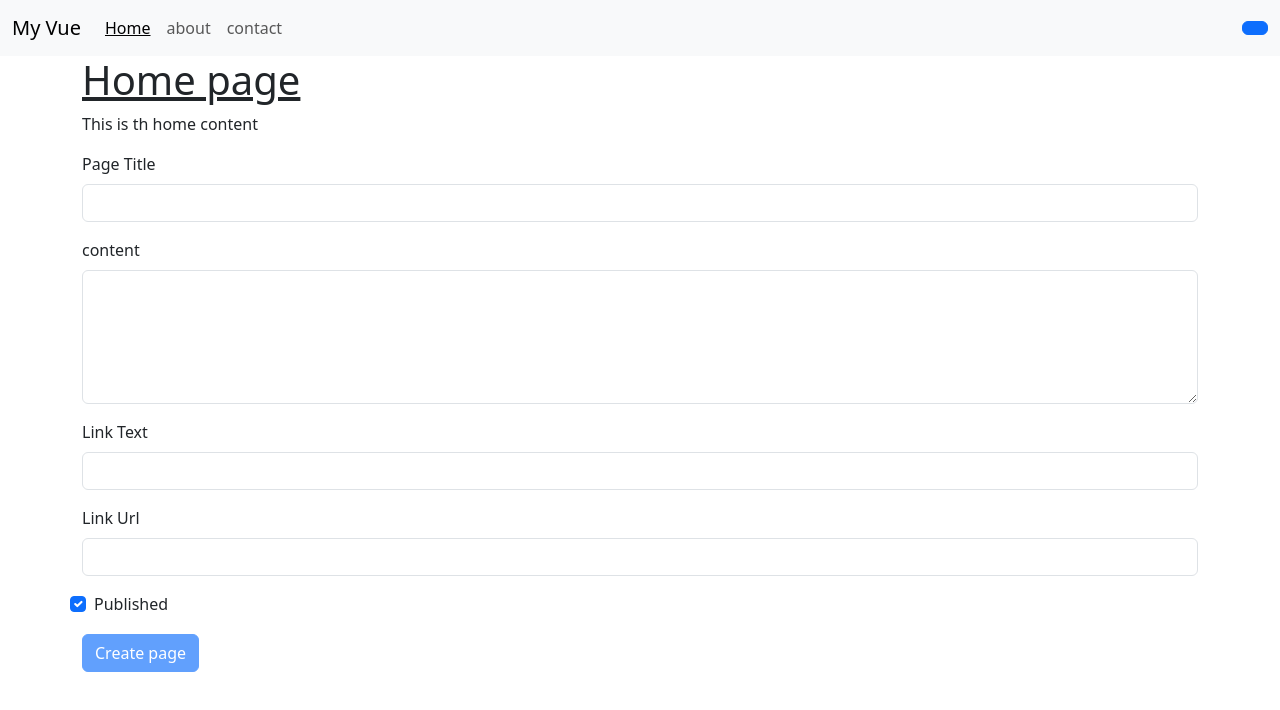
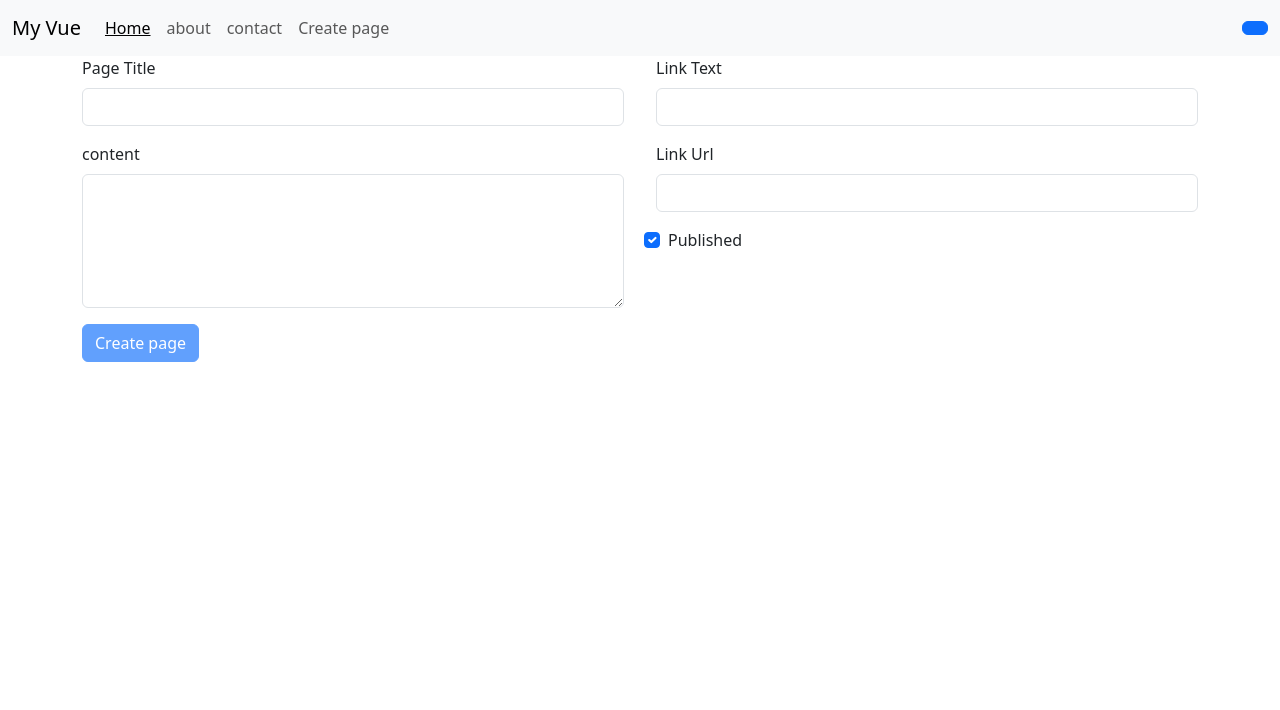
Before and after one commit to Atulhackit/vue-start-spa, a Vue app: page /#/create in a window 1280 px wide. Shown: the top 710 px of the page. Built offline with nearby package versions, Linux system fonts and the light colour scheme.

Commit message:
vue router,route params,loading DAta,watching params toload dta

```diff
--- a/package.json
+++ b/package.json
@@ -10,7 +10,8 @@
   "dependencies": {
     "bootstrap": "^5.3.2",
     "core-js": "^3.8.3",
-    "vue": "^3.2.13"
+    "vue": "^3.2.13",
+    "vue-router": "^4.2.5"
   },
   "devDependencies": {
     "@babel/core": "^7.12.16",
--- a/src/App.vue
+++ b/src/App.vue
@@ -3,20 +3,22 @@
         :pages="pages"
         :activePage="activePage" >
     </app-nav-bar>
-    <page-viewer
+    <router-view></router-view>
+
+    <!-- <page-viewer
         v-if="pages.length>0"
         :page="pages[activePage]">
     </page-viewer>
     <create-page
         @page-created="pageCreated"
     >
-    </create-page>
+    </create-page> -->
 
 </template>
 <script>
 import AppNavBar from './components/AppNavBar.vue';
-import CreatePage from './components/CreatePage.vue';
-import PageViewer from './components/PageViewer.vue';
+// import CreatePage from './components/CreatePage.vue';
+// import PageViewer from './components/PageViewer.vue';
 
 export default {
     created(){
@@ -44,7 +46,7 @@ export default {
             this.pages.push(pageObj)
         }
     },
-    components: { AppNavBar,PageViewer,CreatePage }
+    components: { AppNavBar }
 }
 
 </script>
--- a/src/components/AppNavBar.vue
+++ b/src/components/AppNavBar.vue
@@ -12,6 +12,15 @@
                         @activated="$emit('activated')"
                         >
                     </navbar-link>
+                    <li>
+                        <router-link
+                            to="/create"
+                            class="nav-link"
+                            :titile="`This is ${page?.link?.linkText} page.`"
+                            arial-current="page">
+                            Create page
+                        </router-link>
+                    </li>
 
             </ul>
             <form class="d-flex">
--- a/src/components/CreatePage.vue
+++ b/src/components/CreatePage.vue
@@ -1,7 +1,7 @@
 <template>
     <div class="container mb-3">
-        <form action="">
-            <div class="col">
+        <form action="" class="form-container">
+            <div class="col ">
                 <div class="mb-3 col">
                     <label for="pageTitle" class="form-label">
                         Page Title
@@ -13,6 +13,12 @@
                         content
                     </label>
                     <textarea type="text" class="form-control" rows="5" v-model="content"></textarea>
+                </div>
+                <div class="mb-3">
+                <button class=" btn btn-primary" :disabled="isFormInvalid" @click.prevent="submitForm">
+                    Create page
+                </button>
+            </div>
             </div>
             <div class="col">
                 <div class="mb-3">
@@ -34,27 +40,22 @@
                     </div>
                 </div>
             </div>
-                <div class="mb-3">
-                    <button class=" btn btn-primary" :disabled="isFormInvalid" @click.prevent="submitForm">
-                        Create page
-                    </button>
-                </div>
-            </div>
+
         </form>
     </div>
 </template>
 
 <script>
 export default {
-    emits:{
-        pageCreated({pageTitle,content,link}){
-            if(!pageTitle){
+    emits: {
+        pageCreated({ pageTitle, content, link }) {
+            if (!pageTitle) {
                 return false
             }
-            if(!content){
+            if (!content) {
                 return false
             }
-            if(!link || !link?.linkText|| !link?.linkUrl){
+            if (!link || !link?.linkText || !link?.linkUrl) {
                 return false
             }
             return true
@@ -106,3 +107,9 @@ export default {
     }
 }
 </script>
+<style>
+.form-container {
+    display: flex;
+    gap: 2em;
+}
+</style>
--- a/src/components/NavbarLink.vue
+++ b/src/components/NavbarLink.vue
@@ -1,21 +1,20 @@
 <template>
     <li>
-        <a
-        class="nav-link"
-        :class="activeClasses"
-        :href="page?.link?.url"
-        :titile="`This is ${page?.link?.linkText} page.`"
-        arial-current="page"
-        @click.prevent="$bus.$emit('navbarLinkActivated',index)"
-        >
-        {{ page?.link?.linkText }}
-    </a>
+        <router-link
+            :to="`/${index}`"
+            class="nav-link"
+            :class="activeClasses"
+            :href="page?.link?.url"
+            :titile="`This is ${page?.link?.linkText} page.`" arial-current="page"
+            >
+            {{ page?.link?.linkText }}
+        </router-link>
     </li>
 </template>
 
 <script>
 export default {
-    props: ['page', 'index','isActive'],
+    props: ['page', 'index', 'isActive'],
     computed: {
         activeClasses() {
             return {
@@ -32,7 +31,7 @@ export default {
 }
 </script>
 <style>
-.emphasize{
+.emphasize {
     text-decoration: underline !important;
 }
 </style>
--- a/src/components/PageViewer.vue
+++ b/src/components/PageViewer.vue
@@ -1,17 +1,31 @@
 <template>
-    <div id="content" class="container">
-        <h1 class="emphasize">{{ page?.pageTitle }}</h1>
+    <div v-if="page" id="content" class="container">
+        <h1 class="emphasize">{{page.pageTitle}}</h1>
         <p>{{ page?.content }}</p>
+        <p>{{ $route.params?.index }}</p>
     </div>
 </template>
 
 <script>
 export default {
-    props:['page'],
-    data() {
-        return {
+    props:['index'],
+    created(){
+        this.page=this.$pages.getSinglePage(this.index)
 
+        // this.$watch(()=> this.$route.params, (newParams)=>{
+        //     this.page=this.$pages.getSinglePage(newParams.index)
+        // })
+    },
+    data(){
+        return{
+            page:null
+        }
+    },
+    watch:{
+        index(newIndex){
+            this.page=this.$pages.getSinglePage(newIndex)
         }
     }
+
 }
 </script>
--- /dev/null
+++ b/src/data.js
@@ -0,0 +1,13 @@
+const pagesKey='pages';
+
+let pageJson=localStorage.getItem(pagesKey)
+let pagesStore=JSON.parse(pageJson)
+
+export default {
+    getAllpageS(){
+        return pagesStore
+    },
+    getSinglePage(index){
+        return pagesStore[index]
+    }
+}
--- a/src/main.js
+++ b/src/main.js
@@ -2,8 +2,11 @@ import { createApp } from "vue";
 import App from "./App.vue"
 import "../node_modules/bootstrap/dist/css/bootstrap.css"
 import $bus from "./utils/Events"
+import router from "./routes";
+import $pages from "./data";
 
 let app= createApp(App)
-
+app.use(router)
 app.config.globalProperties.$bus=$bus
+app.config.globalProperties.$pages=$pages
 app.mount("#app")
--- /dev/null
+++ b/src/routes.js
@@ -0,0 +1,13 @@
+import { createRouter,createWebHashHistory } from "vue-router";
+import PageViewer from "./components/PageViewer.vue"
+import CreatePage from "./components/CreatePage.vue"
+
+const router=createRouter({
+    history:createWebHashHistory(),
+    routes:[
+        {path:'/:index?',component:PageViewer,props:true},
+        {path:'/create',component:CreatePage},
+    ]
+})
+
+export default router;
```
Also changed, not shown: 1 other file (tests, documents, lock files or other folders). Lines whose indentation alone changed are shown as unchanged.
